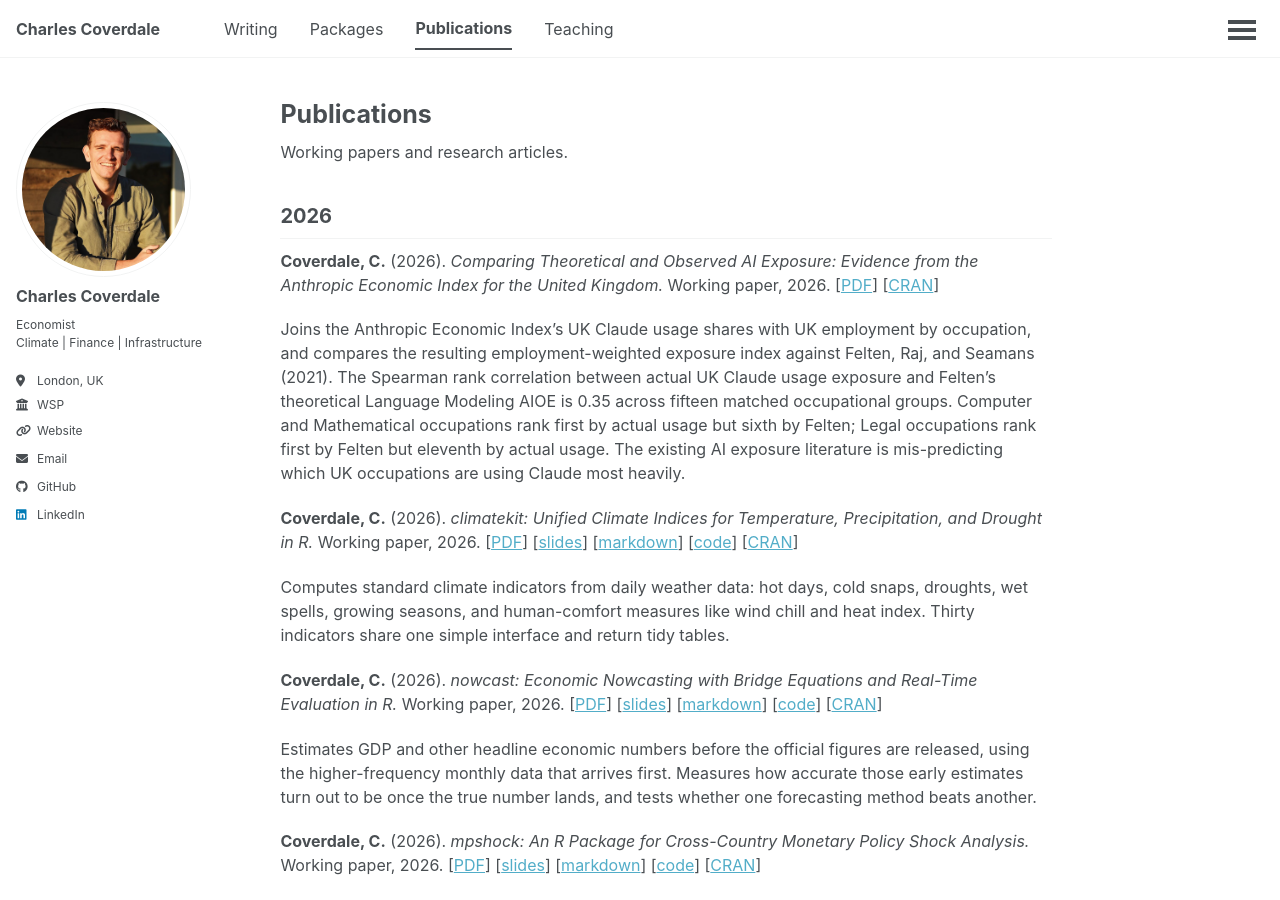
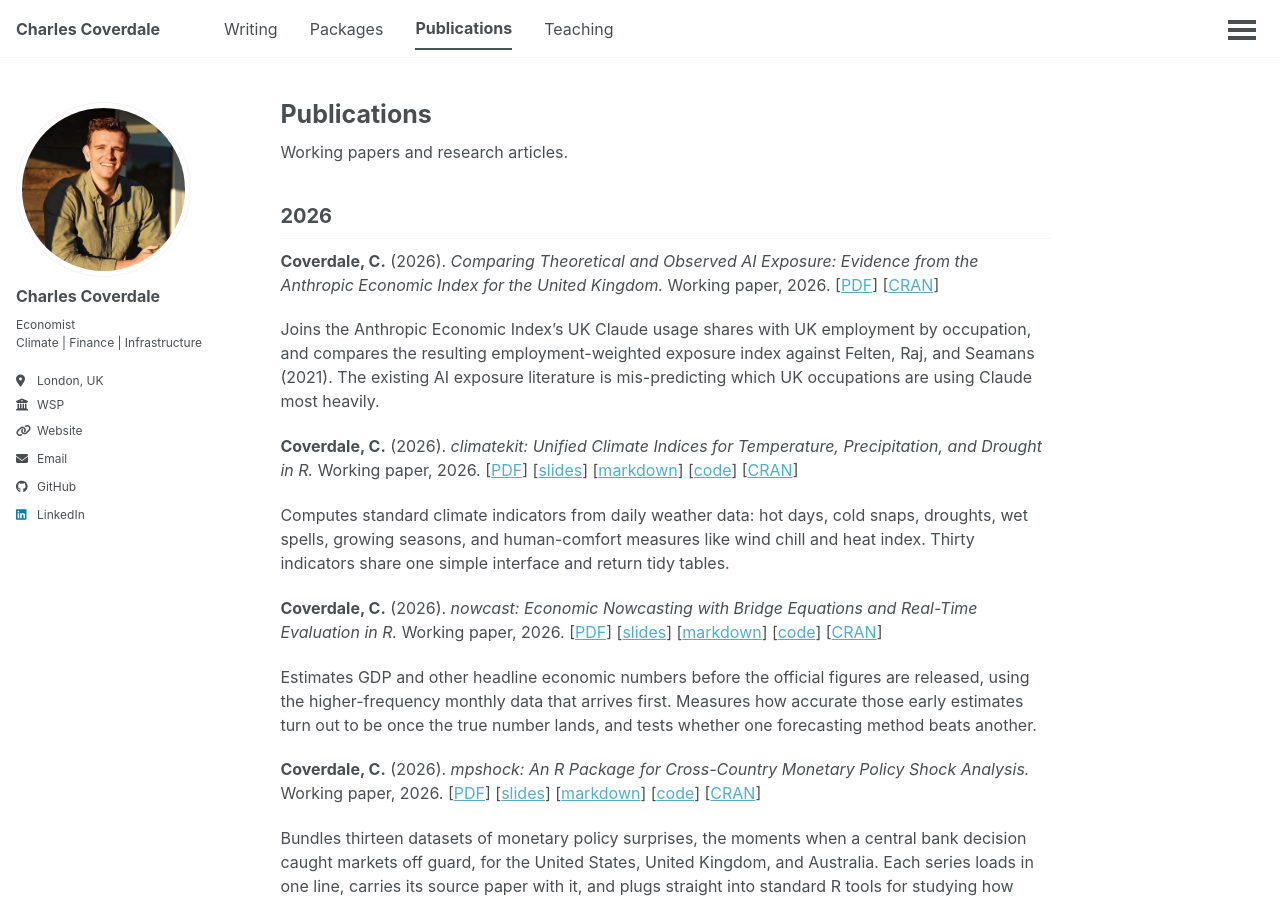
Before and after one commit to charlescoverdale/charlescoverdale.github.io, a Jekyll site: the page built from _pages/publications.md, in a window 1280 px wide and 900 px high. Built offline with Jekyll 4.4.1, drawn with Linux system fonts in a browser that asks for light colours; a script that is not in the unit is left out.

Commit message:
Trim Spearman/ranking detail from UK AI exposure description

```diff
--- a/_pages/publications.md
+++ b/_pages/publications.md
@@ -11,7 +11,7 @@ Working papers and research articles.
 
 **Coverdale, C.** (2026). *Comparing Theoretical and Observed AI Exposure: Evidence from the Anthropic Economic Index for the United Kingdom.* Working paper, 2026. \[[PDF](/files/coverdale_uk_ai_exposure_2026.pdf)\] \[[CRAN](https://CRAN.R-project.org/package=aieconindex)\]
 
-Joins the Anthropic Economic Index's UK Claude usage shares with UK employment by occupation, and compares the resulting employment-weighted exposure index against Felten, Raj, and Seamans (2021). The Spearman rank correlation between actual UK Claude usage exposure and Felten's theoretical Language Modeling AIOE is 0.35 across fifteen matched occupational groups. Computer and Mathematical occupations rank first by actual usage but sixth by Felten; Legal occupations rank first by Felten but eleventh by actual usage. The existing AI exposure literature is mis-predicting which UK occupations are using Claude most heavily.
+Joins the Anthropic Economic Index's UK Claude usage shares with UK employment by occupation, and compares the resulting employment-weighted exposure index against Felten, Raj, and Seamans (2021). The existing AI exposure literature is mis-predicting which UK occupations are using Claude most heavily.
 
 **Coverdale, C.** (2026). *climatekit: Unified Climate Indices for Temperature, Precipitation, and Drought in R.* Working paper, 2026. \[[PDF](/files/coverdale_climatekit_2026.pdf)\] \[[slides](/files/coverdale_climatekit_slides_2026.pdf)\] \[[markdown](https://github.com/charlescoverdale/climatekit/blob/main/paper/rj_submit/climatekit.Rmd)\] \[[code](https://github.com/charlescoverdale/climatekit)\] \[[CRAN](https://CRAN.R-project.org/package=climatekit)\]
 
```
